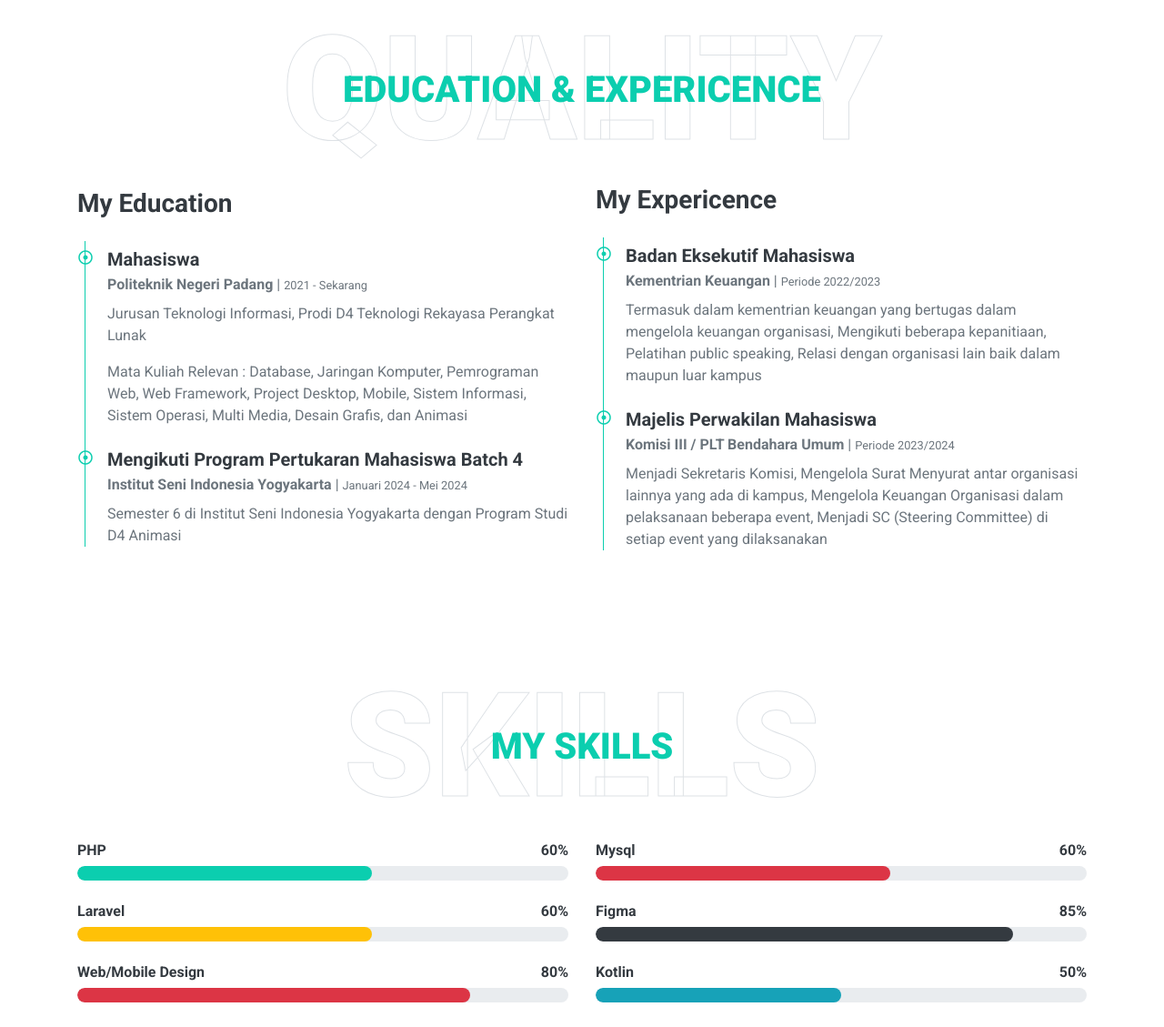
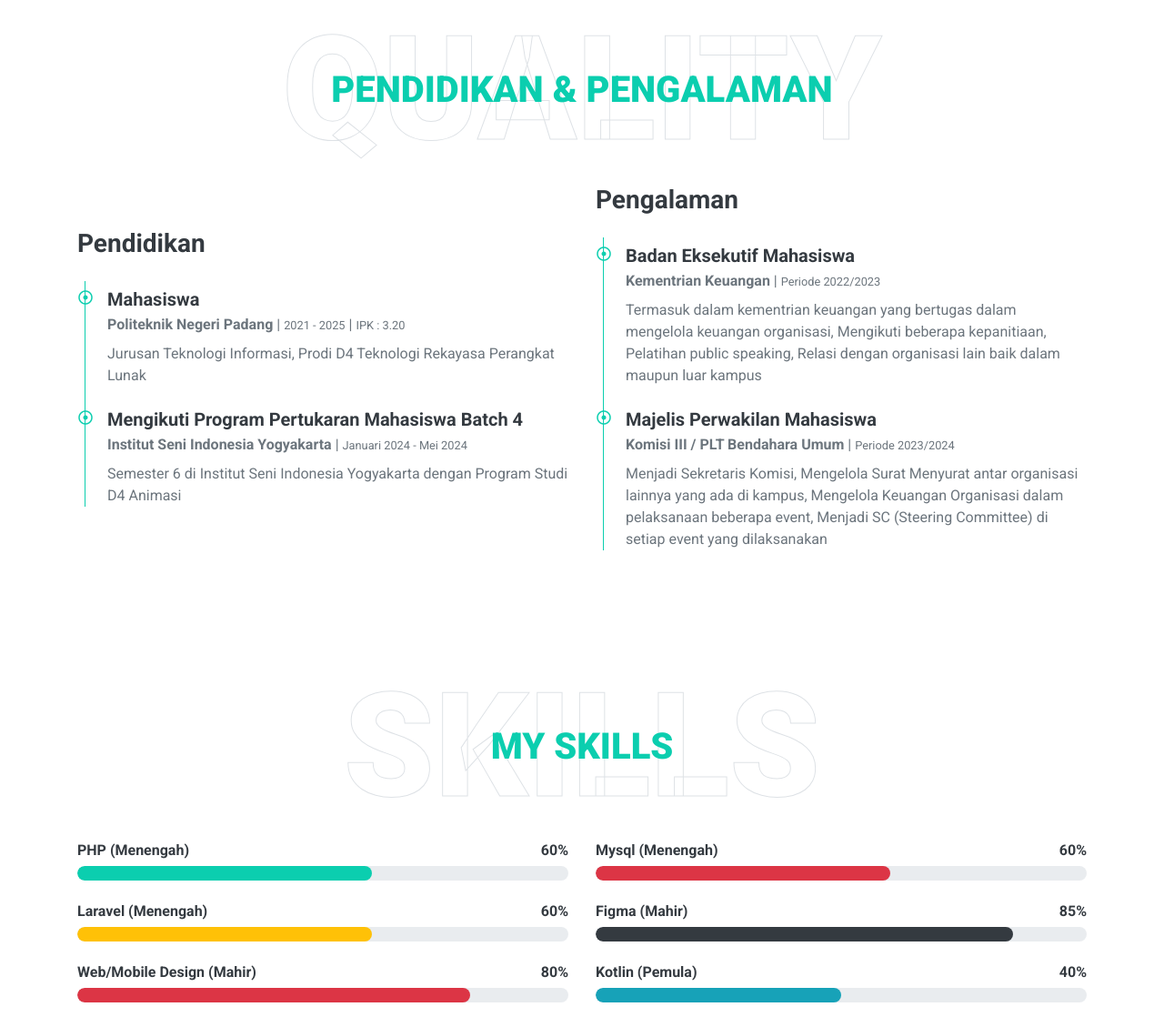
Before and after one commit to raisyawulannari/webportfolio, a plain HTML site: page index.html in a window 1280 px wide. Shown: the part 1634-2763 px from the top of the page at 91% size. Drawn offline with nearby package versions, Linux system fonts and the light colour scheme.

Commit message:
Update index.html

```diff
--- a/index.html
+++ b/index.html
@@ -107,7 +107,7 @@
                 </div>
                 <div class="col-lg-7">
                     <h3 class="mb-4">Mahasiswa Politeknik Negeri Padang</h3>
-                    <p>Saya adalah mahasiswa jurusan Teknologi Informasi di Politeknik Negeri Padang. Memiliki Kemampuan dalam beberapa bahasa pemograman seperti Php, Kotlin, dan beberapa framework seperti laravel untuk mobile yaitu Flutter. Selain itu memiliki kemampuan dalam hal web dan mobile design menggunakan figma. Saya juga aktif dalam organisasi mahasiswa dikampus.</p>
+                    <p>Saat ini saya mendalami dan mempelajari lebih dalam tentang pengembangan perangkat lunak serta memiliki kemampuan dalam pengembangan web yang biasanya menggunakan beberapa bahasa pemograman seperti PHP, HTML, Laravel dan untuk mobile yaitu Kotlin. saya juga senang  dalam hal desain web/mobile menggunakan figma. Saya juga aktif dalam organisasi mahasiswa dikampus untuk mengembangkan keterampilan berbicara didepan umum dan kerja tim.</p>
                     <div class="row mb-3">
                         <div class="col-sm-6 py-2"><h6>Name: <span class="text-secondary">Raisya Wulannari</span></h6></div>
                         <div class="col-sm-6 py-2"><h6>Birthday: <span class="text-secondary">12 April 2003</span></h6></div>
@@ -130,19 +130,17 @@
         <div class="container">
             <div class="position-relative d-flex align-items-center justify-content-center">
                 <h1 class="display-1 text-uppercase text-white" style="-webkit-text-stroke: 1px #dee2e6;">Quality</h1>
-                <h1 class="position-absolute text-uppercase text-primary">Education & Expericence</h1>
+                <h1 class="position-absolute text-uppercase text-primary">Pendidikan & Pengalaman</h1>
             </div>
             <div class="row align-items-center">
                 <div class="col-lg-6">
-                    <h3 class="mb-4">My Education</h3>
+                    <h3 class="mb-4">Pendidikan</h3>
                     <div class="border-left border-primary pt-2 pl-4 ml-2">
                         <div class="position-relative mb-4">
                             <i class="far fa-dot-circle text-primary position-absolute" style="top: 2px; left: -32px;"></i>
                             <h5 class="font-weight-bold mb-1">Mahasiswa</h5>
-                            <p class="mb-2"><strong>Politeknik Negeri Padang</strong> | <small>2021 - Sekarang</small></p>
+                            <p class="mb-2"><strong>Politeknik Negeri Padang</strong> | <small>2021 - 2025</small></strong> | <small>IPK : 3.20</small></p>
                             <p>Jurusan Teknologi Informasi, Prodi D4 Teknologi Rekayasa Perangkat Lunak</p>
-                            <p>Mata Kuliah Relevan :  Database, Jaringan Komputer, Pemrograman Web, Web Framework, Project
-                                Desktop, Mobile, Sistem Informasi, Sistem Operasi, Multi Media, Desain Grafis, dan Animasi</p>
                         </div>
 
                         <div class="position-relative mb-4">
@@ -155,7 +153,7 @@
                     </div>
                 </div>
                 <div class="col-lg-6">
-                    <h3 class="mb-4">My Expericence</h3>
+                    <h3 class="mb-4">Pengalaman</h3>
                     <div class="border-left border-primary pt-2 pl-4 ml-2">
                         <div class="position-relative mb-4">
                             <i class="far fa-dot-circle text-primary position-absolute" style="top: 2px; left: -32px;"></i>
@@ -191,7 +189,7 @@
                 <div class="col-md-6">
                     <div class="skill mb-4">
                         <div class="d-flex justify-content-between">
-                            <h6 class="font-weight-bold">PHP</h6>
+                            <h6 class="font-weight-bold">PHP (Menengah)</h6>
                             <h6 class="font-weight-bold">60%</h6>
                         </div>
                         <div class="progress">
@@ -200,7 +198,7 @@
                     </div>
                     <div class="skill mb-4">
                         <div class="d-flex justify-content-between">
-                            <h6 class="font-weight-bold">Laravel</h6>
+                            <h6 class="font-weight-bold">Laravel (Menengah)</h6>
                             <h6 class="font-weight-bold">60%</h6>
                         </div>
                         <div class="progress">
@@ -209,7 +207,7 @@
                     </div>
                     <div class="skill mb-4">
                         <div class="d-flex justify-content-between">
-                            <h6 class="font-weight-bold">Web/Mobile Design </h6>
+                            <h6 class="font-weight-bold">Web/Mobile Design (Mahir)</h6>
                             <h6 class="font-weight-bold">80%</h6>
                         </div>
                         <div class="progress">
@@ -220,7 +218,7 @@
                 <div class="col-md-6">
                     <div class="skill mb-4">
                         <div class="d-flex justify-content-between">
-                            <h6 class="font-weight-bold">Mysql</h6>
+                            <h6 class="font-weight-bold">Mysql (Menengah)</h6>
                             <h6 class="font-weight-bold">60%</h6>
                         </div>
                         <div class="progress">
@@ -229,7 +227,7 @@
                     </div>
                     <div class="skill mb-4">
                         <div class="d-flex justify-content-between">
-                            <h6 class="font-weight-bold">Figma</h6>
+                            <h6 class="font-weight-bold">Figma (Mahir)</h6>
                             <h6 class="font-weight-bold">85%</h6>
                         </div>
                         <div class="progress">
@@ -238,8 +236,8 @@
                     </div>
                     <div class="skill mb-4">
                         <div class="d-flex justify-content-between">
-                            <h6 class="font-weight-bold">Kotlin</h6>
-                            <h6 class="font-weight-bold">50%</h6>
+                            <h6 class="font-weight-bold">Kotlin (Pemula)</h6>
+                            <h6 class="font-weight-bold">40%</h6>
                         </div>
                         <div class="progress">
                             <div class="progress-bar bg-info" role="progressbar" aria-valuenow="50" aria-valuemin="0" aria-valuemax="100"></div>
```
